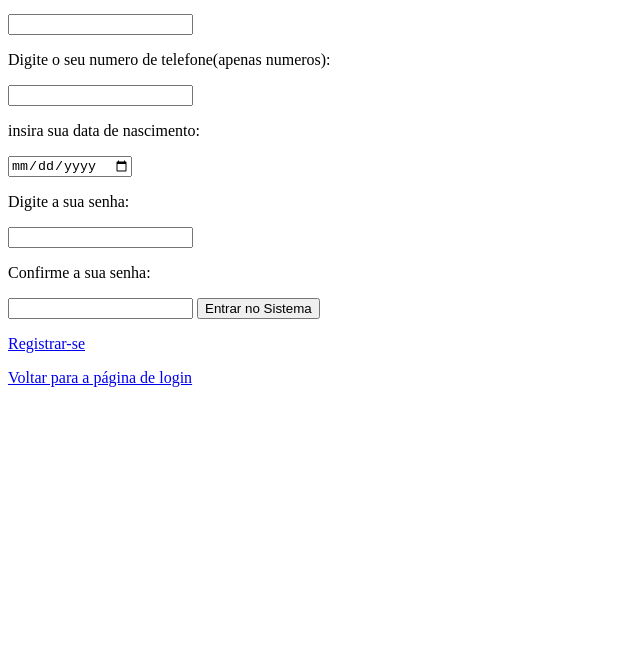
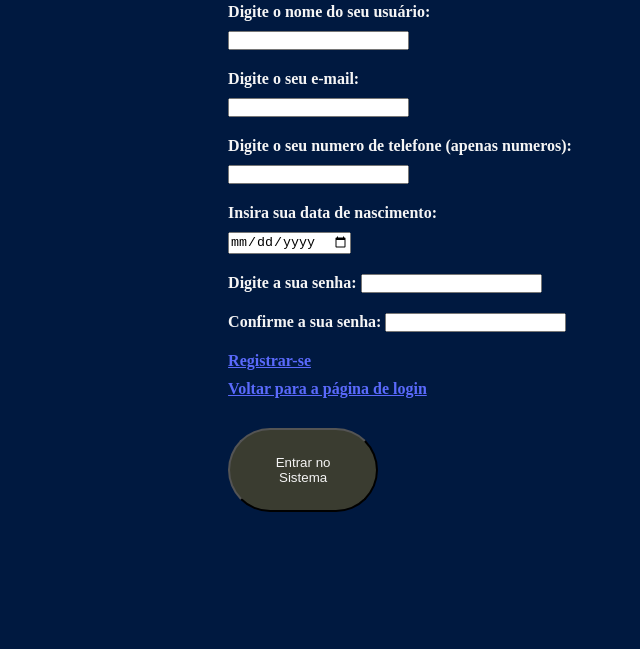
Before and after one commit to aisackk/login-cadastro-rede-social, an Electron app: page cadastro.html in a window 800 px wide. Shown: the part 171-820 px from the top of the page, without its empty margins (0-640 px from the left). Drawn offline with Linux system fonts and the light colour scheme.

Commit message:
Ajustes CSS

```diff
--- a/cadastro.html
+++ b/cadastro.html
@@ -3,11 +3,14 @@
 <head>
     <meta charset="UTF-8">
     <meta name="viewport" content="width=device-width, initial-scale=1.0">
+    <link rel="stylesheet" href="sytles_cadastro.css">
     <title>Cadastro do ShareChat
      </title>
 </head>
 <body>
-    <p></p> <!--Tag de Parágrafo-->
+    <div>
+        <p></p>
+        <p></p> <!--Tag de Parágrafo-->
     <h1>Pagina de Cadastro</h1> <!--Titulo da pagina-->
         <form> <!--Formulario para o login-->
 
@@ -30,7 +33,7 @@
 
         <label for="telefone">
             <p></p>
-            Digite o seu numero de telefone(apenas numeros):
+            Digite o seu numero de telefone (apenas numeros):
         </label>
         <p></p>
         <input type="number" id="Telefone">
@@ -38,7 +41,7 @@
 
         <label for="idade">
             <p></p>
-            insira sua data de nascimento:
+            Insira sua data de nascimento:
         </label>
         <p></p>
         <input type="date" id="data-nascimento">
@@ -48,7 +51,7 @@
             <p></p>
             Digite a sua senha:
         </label>
-        <p></p>
+
         <input type="password" id="password">
 
 
@@ -56,16 +59,14 @@
             <p></p>
             Confirme a sua senha:
         </label>
-        <p></p>
+
         <input type="password" id="password">
 
 
-        <button>
-            Entrar no Sistema
-        </button>
 
 
-        <a href="cadastro.html">
+
+        <a href="cadastro.html" class="Registro">
             <p></p>
             Registrar-se
         </a>
@@ -74,11 +75,15 @@
         </form>
 
 
-    <a href="index.html">
-        <p></p>
+    <a href="index.html" class="Retorno">
+
         Voltar para a página de login
     </a>
 
+    <button>
+        Entrar no Sistema
+    </button>
 
+    </div>
 </body>
 </html>
--- a/styles.css
+++ b/styles.css
@@ -3,7 +3,8 @@
     margin: 0; /* Remover margin de todos os elementos */
     padding: 0; /* Remover padding de todos os elementos */
     box-sizing: border-box; /* Incluir padding e border no tamanho total do elemento */
-  }
+    margin-bottom: 10px;}
+
 
   /* Alterar o CSS da tag Body */
   body {
@@ -11,6 +12,8 @@
     display: flex; /* Usar flexbox para o layout */
     justify-content: center; /* Centralizar horizontalmente */
     align-items: center; /* Centralizar verticalmente */
+    background-color: #001940;
+
   }
 
   /* Definir estilos para a tag DIV */
@@ -21,16 +24,27 @@
     color: whitesmoke;
     max-width: 400px; /* Definir largura máxima de 400px */
     border-radius: 32px; /* Arredondar os cantos com raio de 32px */
+    display: flex;
+    flex-direction: column;
   }
 
+  form {
+    display: flex;
+    flex-direction: column;
+  }
+
+
   img {
-    width: 200px;
-    height: 200px;
-  }
+    width: 300px;
+    height: 300px;
+ ;
+}
+
 
   label {
     font-weight: bold; /* Deixar o texto em negrito */
     color: whitesmoke;
+
   }
 
   button {
@@ -39,11 +53,14 @@
     padding: 32px; /* Adicionar espaçamento interno de 32px */
     color: whitesmoke;
     border-radius: 100px;
+
   }
 
 
+
+
   button:hover {
-    background-color: yellow; /* Alterar cor de fundo para amarelo ao passar o mouse */
+    background-color:#3a3c30; /* Alterar cor de fundo para amarelo ao passar o mouse */
     color: orange; /* Alterar cor do texto para laranja ao passar o mouse */
     font-weight: bold; /* Deixar o texto em negrito ao passar o mouse */
     border-radius: 100px; /* Arredondar os cantos com raio de 100px ao passar o mouse */
@@ -54,4 +71,5 @@
     font-weight: bold; /* Deixar o texto em negrito ao passar o mouse */
     border-radius: 100px; /* Arredondar os cantos com raio de 100px ao passar o mouse */
     padding: 22px;
+    text-align: center;
   }
--- /dev/null
+++ b/sytles_cadastro.css
@@ -0,0 +1,48 @@
+*{
+    margin: 0; /* Remover margin de todos os elementos */
+    padding: 0; /* Remover padding de todos os elementos */
+    box-sizing: border-box; /* Incluir padding e border no tamanho total do elemento */
+    margin-bottom: 10px;
+}
+
+  div {
+    display: flex;
+    flex-direction: column;
+  }
+  /* Alterar o CSS da tag Body */
+  h1 {
+    font-weight: bold; /* Deixar o texto em negrito */
+    color: whitesmoke;
+  }
+  body {
+    height: 100vh; /* Definir altura da tela view-height */
+    display: flex; /* Usar flexbox para o layout */
+    justify-content: center; /* Centralizar horizontalmente */
+    align-items: center; /* Centralizar verticalmente */
+    background-color: #001940;
+  }
+
+
+  label {
+    font-weight: bold; /* Deixar o texto em negrito */
+    color: whitesmoke;
+  }
+
+  button {
+    background-color: #3a3c30;
+    margin-top: 20px; /* Adicionar margem superior de 20px */
+    padding: 25px; /* Adicionar espaçamento interno de 32px */
+    color: whitesmoke;
+    border-radius: 100px;
+    width: 150px;
+  }
+
+  .Registro {
+    font-weight: bold; /* Deixar o texto em negrito */
+    color: #5a6afc;
+  }
+
+  .Retorno {
+    font-weight: bold; /* Deixar o texto em negrito */
+    color: #5a6afc;
+  }
```
Also changed, not shown: index.html (+0 -10 lines).
